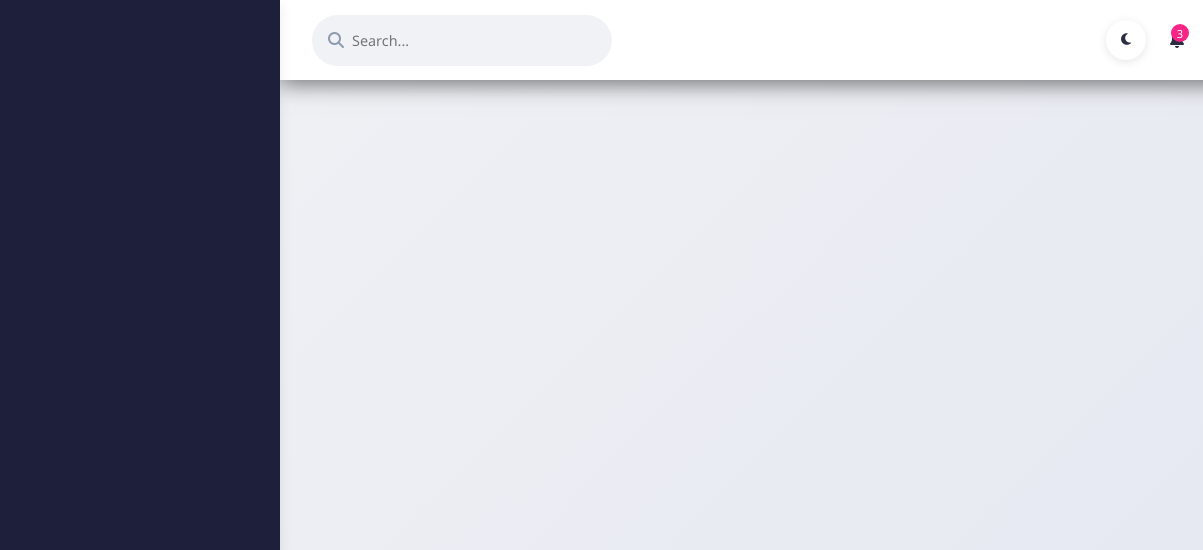
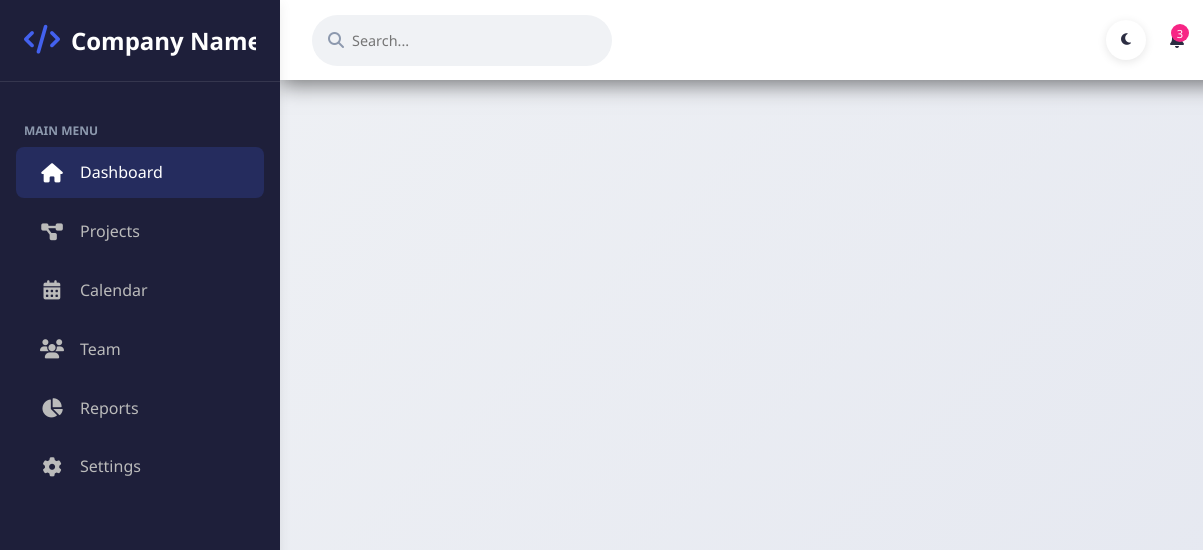
Before and after one commit to tirrellcotton/Project-Dashboard, a plain HTML site: page index.html in a window 1280 px wide. Shown: the top 550 px of the page, 0-1203 px from the left. Drawn offline with Linux system fonts and the light colour scheme.

Commit message:
pre-team members 36:17

```diff
--- a/assets/css/style.css
+++ b/assets/css/style.css
@@ -197,8 +197,6 @@ body {
     object-fit: cover;
 }
 
-
-
 /* Sidebar Area*/
 .sidebar {
     grid-area: sidebar;
@@ -213,6 +211,76 @@ body {
     top:0;
     transition: all 0.3s ease;
 }
+
+.logo {
+    padding: 0 1.5rem 1.5rem;
+    display: flex;
+    align-items: center;
+    gap: 0.75rem;
+    border-bottom: 1px solid rgba(255, 255, 255, 0.1);
+    margin-bottom: 1rem;
+    transition: padding 0.3s ease;
+}
+
+.logo i {
+    color: var(--primary);
+    font-size: 1.8rem;
+    min-width:24px;
+    text-align: center;
+}
+
+.logo h1 {
+    font-size: 1.5rem;
+    color: #fff;
+    transition: all 0.3s ease;
+    overflow: hidden;
+    white-space: nowrap;
+}
+
+.nav-title {
+    text-transform: uppercase;
+    font-size: 0.75rem;
+    font-weight: 600;
+    color: var(--gray);
+    padding: 1.5rem 1.5rem 0.5rem;
+    transition: all 0.3s ease;
+    overflow: hidden;
+    white-space: nowrap;
+}
+
+.nav-links {
+    display:flex;
+    flex-direction: column;
+    padding: 0 1rem;
+}
+
+.nav-item {
+    display:flex;
+    align-items: center;
+    padding: 0.9rem 1.5rem;
+    border-radius: 8px;
+    margin-bottom: 0.5rem;
+    color: #bbb;
+    text-decoration: none;
+    transition: all 0.3s ease;
+    font-weight: 500;
+    overflow: hidden;
+}
+
+.nav-item:hover, .nav-item.active {
+    background: rgba(67, 97, 238, 0.2);
+    color:#fff;
+}
+
+.nav-item i {
+    margin-right: 1rem;
+    font-size: 1.2rem;
+    min-width: 24px;
+    text-align: center;
+    transition: margin 0.3s ease;
+}
+
+
 
 /* Content Area */
 .content {
--- a/index.html
+++ b/index.html
@@ -40,7 +40,45 @@
         </header>
 
         <!-- Sidebar -->
-        <aside class="sidebar" id="sidebar"></aside>
+        <aside class="sidebar" id="sidebar">
+            <div class="logo">
+                <i class="fas fa-code"></i>
+                <h1>Company Name</h1>
+            </div>
+
+            <div class="nav-title">Main Menu</div>
+            <div class="nav-links">
+                <a href="#" class="nav-item active">
+                    <i class="fas fa-home"></i>
+                    <span>Dashboard</span>
+                </a>
+                <a href="#" class="nav-item">
+                    <i class="fas fa-project-diagram"></i>
+                    <span>Projects</span>
+                </a>
+
+                <a href="#" class="nav-item">
+                    <i class="fas fa-calendar-alt"></i>
+                    <span>Calendar</span>
+                </a>
+
+                <a href="#" class="nav-item">
+                    <i class="fas fa-users"></i>
+                    <span>Team</span>
+                </a>
+
+                <a href="#" class="nav-item">
+                    <i class="fas fa-chart-pie"></i>
+                    <span>Reports</span>
+                </a>
+
+                <a href="#" class="nav-item">
+                    <i class="fas fa-cog"></i>
+                    <span>Settings</span>
+                </a>
+            </div>
+
+        </aside>
 
         <!-- Main Content -->
         <main class="content"></main>
```
Also changed, not shown: 1 other file.
